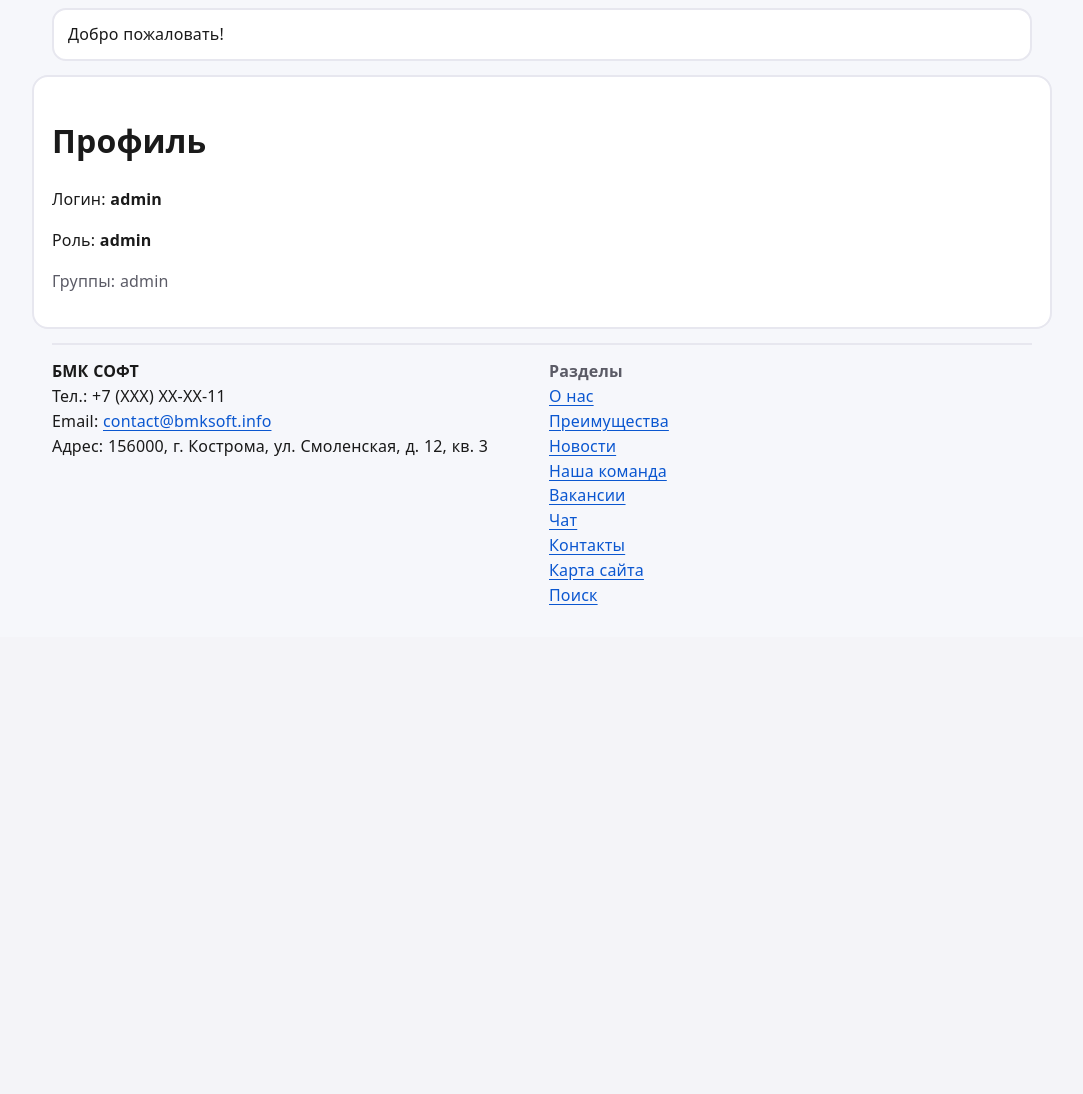
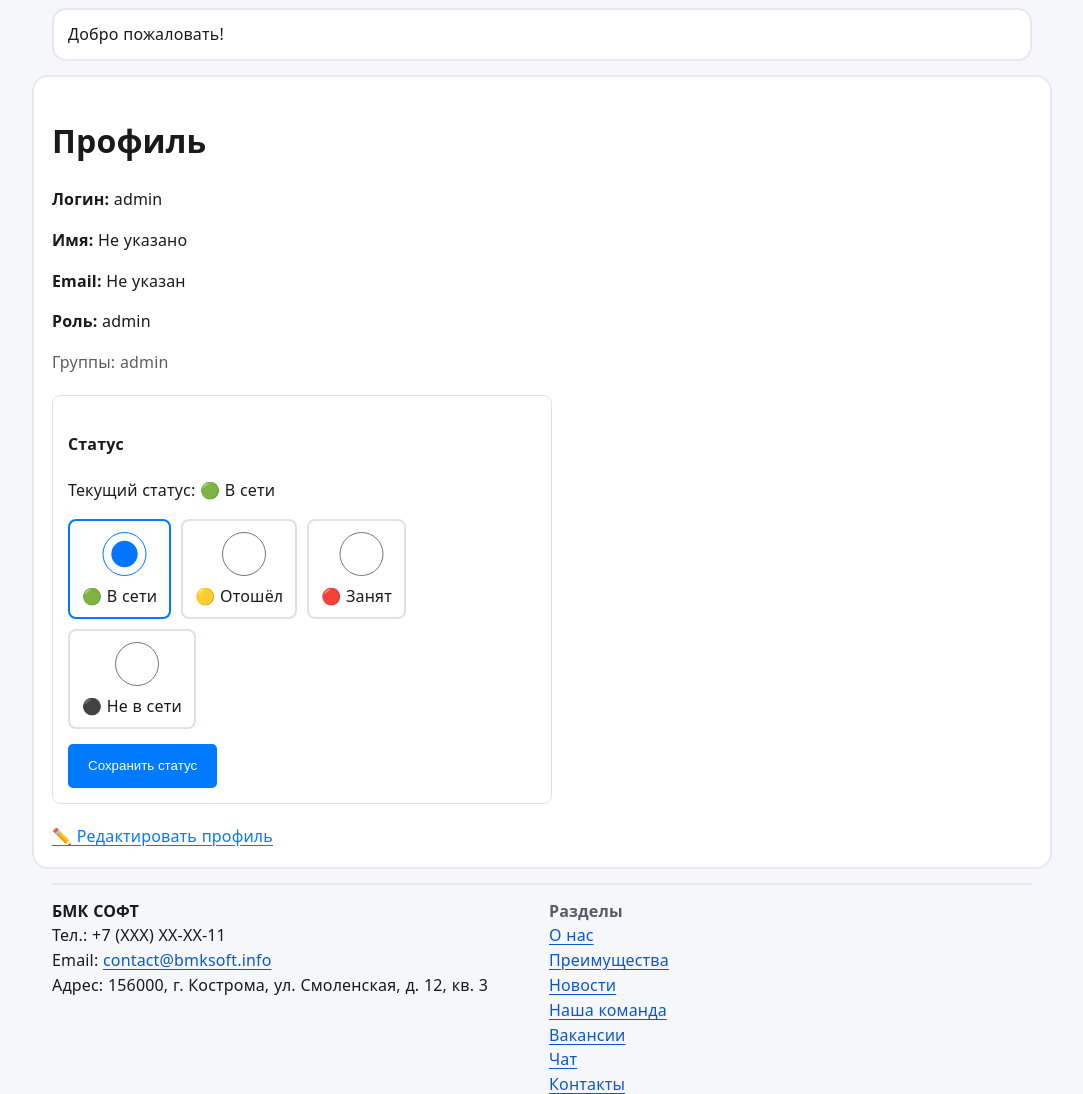
Before and after one commit to Onastasy/Site-BMK, a Django app: page /accounts/profile/ in a window 1280 px wide. Shown: the part 225-1319 px from the top of the page, without its empty margins (98-1181 px from the left). Before the commit the page ends 830 px from the top, so only its background shows below. Run offline with Django 5.2, Linux system fonts and the light colour scheme; a user stored in the database is signed in; data comes from the database, SQL or seed files in the repository; tables that the repository leaves empty hold one stand-in row (values such as "Sample post").

Commit message:
возможность смены статуса в профиле пользователя

```diff
--- a/accounts/views.py
+++ b/accounts/views.py
@@ -1,3 +1,4 @@
+
 from django.contrib import messages
 from django.contrib.auth import login, logout
 from django.contrib.auth.decorators import login_required
@@ -5,6 +6,7 @@ from django.contrib.auth.forms import AuthenticationForm, UserCreationForm
 from django.contrib.auth.models import Group
 from django.shortcuts import render, redirect
 from django.urls import reverse
+from accounts.models import UserProfile
 
 def login_view(request):
     next_url = request.GET.get("next") or reverse("profile")
@@ -36,11 +38,35 @@ def register_view(request):
         form = UserCreationForm()
     return render(request, "accounts/register.html", {"form": form})
 
+
 @login_required
 def profile(request):
+    """Профиль пользователя с возможностью смены статуса"""
+    if request.method == "POST":
+        # Обновление статуса
+        new_status = request.POST.get('status')
+        if new_status in ['online', 'away', 'busy', 'offline']:
+            request.user.profile.status = new_status
+            request.user.profile.save()
+            messages.success(request, 'Статус обновлён!')
+
+        # Обновление основных данных
+        request.user.first_name = request.POST.get('first_name', request.user.first_name)
+        request.user.last_name = request.POST.get('last_name', request.user.last_name)
+        request.user.email = request.POST.get('email', request.user.email)
+        request.user.save()
+
+        return redirect('profile')
+
     groups = ", ".join(g.name for g in request.user.groups.all()) or "—"
     role = "admin" if request.user.groups.filter(name="admin").exists() else "user"
-    return render(request, "accounts/profile.html", {"groups": groups, "role": role})
+
+    return render(request, "accounts/profile.html", {
+        "groups": groups,
+        "role": role,
+        "status_choices": UserProfile.STATUS_CHOICES,
+        "current_status": request.user.profile.status,
+    })
 
 @login_required
 def dashboard(request):
--- a/templates/accounts/profile.html
+++ b/templates/accounts/profile.html
@@ -2,7 +2,48 @@
 {% block title %}Профиль{% endblock %}
 {% block content %}
 <h1>Профиль</h1>
-<p>Логин: <b>{{ user.username }}</b></p>
-<p>Роль: <b>{{ role }}</b></p>
-<p class="muted">Группы: {{ groups }}</p>
+
+<div class="profile-info" style="max-width: 500px;">
+  <p><b>Логин:</b> {{ user.username }}</p>
+  <p><b>Имя:</b> {{ user.get_full_name|default:"Не указано" }}</p>
+  <p><b>Email:</b> {{ user.email|default:"Не указан" }}</p>
+  <p><b>Роль:</b> {{ role }}</p>
+  <p class="muted">Группы: {{ groups }}</p>
+
+  <!-- Смена статуса -->
+  <form method="POST" style="margin-top: 20px; padding: 15px; border: 1px solid #dee2e6; border-radius: 8px;">
+    {% csrf_token %}
+    <h4>Статус</h4>
+    <p>Текущий статус:
+      {% if current_status == 'online' %}
+        🟢 В сети
+      {% elif current_status == 'away' %}
+        🟡 Отошёл
+      {% elif current_status == 'busy' %}
+        🔴 Занят
+      {% else %}
+        ⚫ Не в сети
+      {% endif %}
+    </p>
+
+    <div style="display: flex; gap: 10px; flex-wrap: wrap;">
+      {% for value, label in status_choices %}
+        <label style="cursor: pointer; padding: 8px 12px; border: 2px solid {% if current_status == value %}#007bff{% else %}#dee2e6{% endif %}; border-radius: 8px; transition: 0.2s;">
+          <input type="radio" name="status" value="{{ value }}"
+                 {% if current_status == value %}checked{% endif %}
+                 style="margin-right: 5px;">
+          {{ label }}
+        </label>
+      {% endfor %}
+    </div>
+
+    <button type="submit" style="margin-top: 15px; padding: 8px 20px; background: #007bff; color: white; border: none; border-radius: 5px; cursor: pointer;">
+      Сохранить статус
+    </button>
+  </form>
+
+  <div style="margin-top: 20px;">
+    <a href="{% url 'edit_profile' %}" style="color: #007bff;">✏️ Редактировать профиль</a>
+  </div>
+</div>
 {% endblock %}
```
